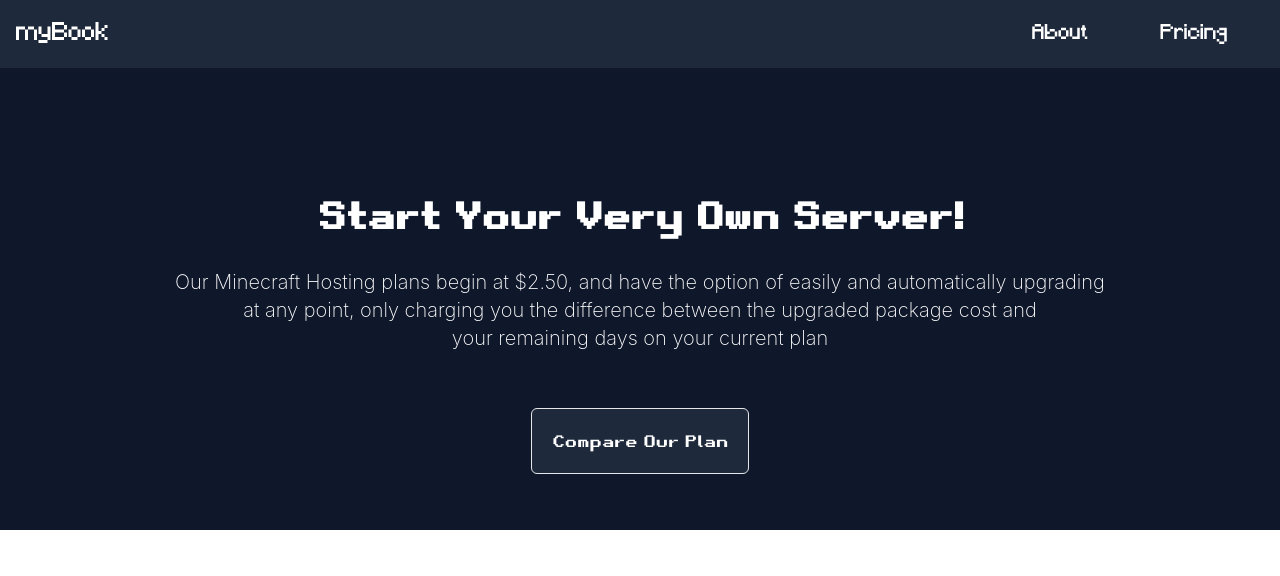
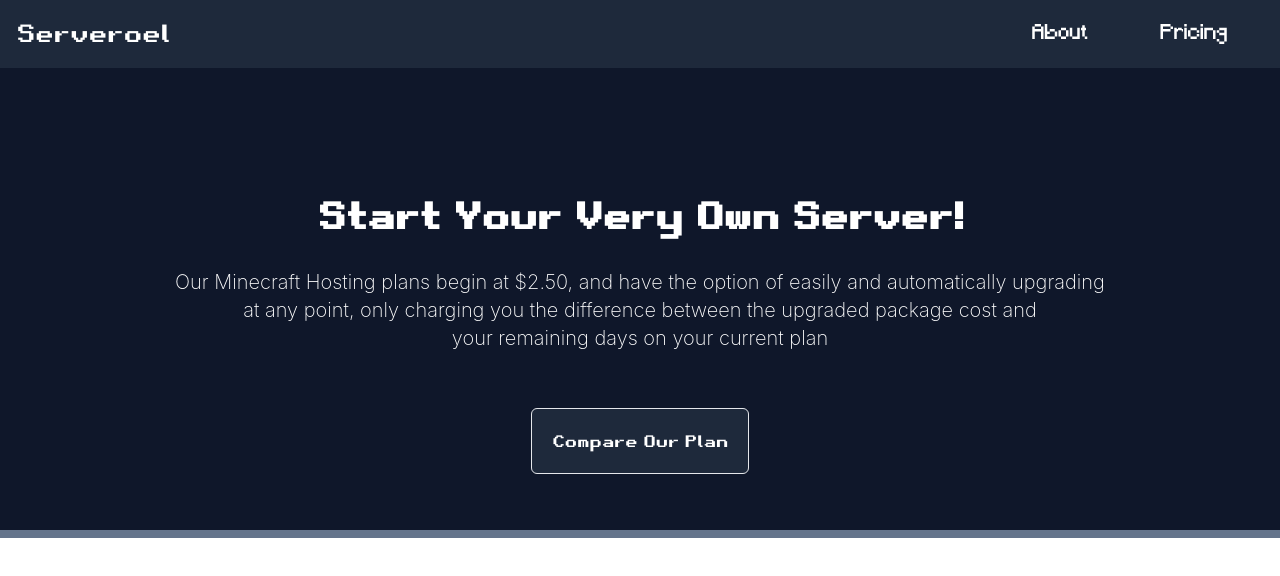
Before and after one commit to jeksilaen/roel-server-ui, a React (Create React App) app: page / in a window 1280 px wide. Shown: the top 576 px of the page. Built offline with nearby package versions, Linux system fonts and the light colour scheme.

Commit message:
edit navbar

```diff
--- a/public/index.html
+++ b/public/index.html
@@ -15,7 +15,7 @@
       user's mobile device or desktop. See https://developers.google.com/web/fundamentals/web-app-manifest/
     -->
     <link rel="manifest" href="%PUBLIC_URL%/manifest.json" />
-    <title>React App</title>
+    <title>RoelServer - Game Server Hosting</title>
   </head>
   <body>
     <noscript>You need to enable JavaScript to run this app.</noscript>
--- /dev/null
+++ b/src/components/Card.js
@@ -0,0 +1,11 @@
+import React from 'react'
+
+const Card = () => {
+  return (
+    <div className='bg-slate-500 w-screen h-2'>
+
+    </div>
+  )
+}
+
+export default Card
--- /dev/null
+++ b/src/components/Hero.js
@@ -0,0 +1,19 @@
+import React from 'react'
+
+const Hero = () => {
+  return (
+    <div className=' bg-slate-900 items-center flex'>
+    <div className='w-full self-center px-4 pt-32'>
+    <h1 className='text-white px-20 text-4xl font-semibold justify-center flex font-retroGaming text-center'>Start Your Very Own Server!</h1>
+    <p className='text-white flex text-center justify-center pt-8 text-xl font-extralight'>Our Minecraft Hosting plans begin at $2.50,
+       and have the option of easily and automatically upgrading <br/>at any point,
+       only charging you the difference between the upgraded package cost and <br/> your remaining days on your current plan</p>
+       <div className='justify-center flex p-14'>
+        <button className='p-5 bg-slate-800 rounded-md font-retroGaming text-white border text-center hover:bg-slate-900'>Compare Our Plan</button>
+       </div>
+    </div>
+  </div>
+  )
+}
+
+export default Hero
--- a/src/components/Navbar.js
+++ b/src/components/Navbar.js
@@ -4,7 +4,7 @@ import { Link, useMatch, useResolvedPath } from 'react-router-dom'
 const Navbar = () => {
   return (
     <nav className='nav bg-slate-800 text-white flex justify-between items-center p-4 shadow-xl'>
-        <Link to="/" className='text-2xl font-medium font-minecraft'>myBook</Link>
+        <Link to="/" className='text-2xl font-medium font-retroGaming'>Serveroel</Link>
         <ul className='p-0 m-0 flex text-xl items-stretch'>
             <CustomLink to="/about">About</CustomLink>
             <CustomLink to="/pricing">Pricing</CustomLink>
@@ -17,7 +17,7 @@ function CustomLink({to, children, ...props}){
     const resolvedPath = useResolvedPath(to)
     const isActive = useMatch({path:resolvedPath.pathname, end:true})
     return(
-        <li className={isActive ? "bg-slate-400 px-5 mx-3 rounded-md" : "px-5 mx-3 hover:bg-slate-600 rounded-md"}>
+        <li className={isActive ? "bg-slate-600 px-5 mx-3 rounded-md" : "px-5 mx-3 hover:bg-slate-700 rounded-md"}>
             <Link to={to} {...props} className='flex items-center p-1 font-minecraft' >
                 {children}
             </Link>
--- a/src/pages/Home.js
+++ b/src/pages/Home.js
@@ -1,18 +1,13 @@
 import React from 'react'
+import Card from '../components/Card'
+import Hero from '../components/Hero'
 
 const Home = (props) => {
   return (
-        <div className=' bg-slate-900 items-center flex'>
-          <div className='w-full self-center px-4 pt-32'>
-          <h1 className='text-white px-20 text-4xl font-semibold justify-center flex font-retroGaming text-center'>Start Your Very Own Server!</h1>
-          <p className='text-white flex text-center justify-center pt-8 text-xl font-extralight'>Our Minecraft Hosting plans begin at $2.50,
-             and have the option of easily and automatically upgrading <br/>at any point,
-             only charging you the difference between the upgraded package cost and <br/> your remaining days on your current plan</p>
-             <div className='justify-center flex p-14'>
-              <button className='p-5 bg-slate-800 rounded-md font-retroGaming text-white border text-center'>Compare Our Plan</button>
-             </div>
-          </div>
-        </div>
+    <>
+      <Hero/>
+      <Card/>
+    </>
   )
 }
 
```
